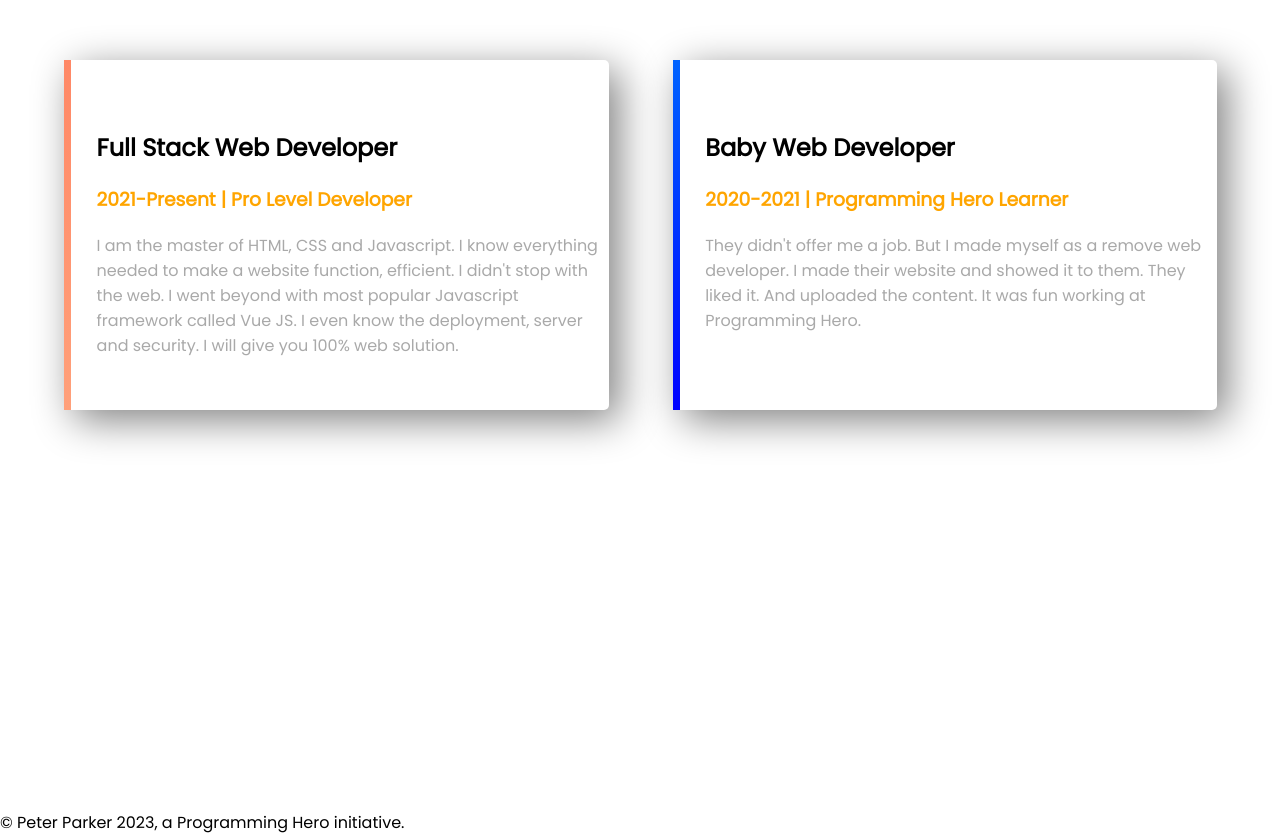
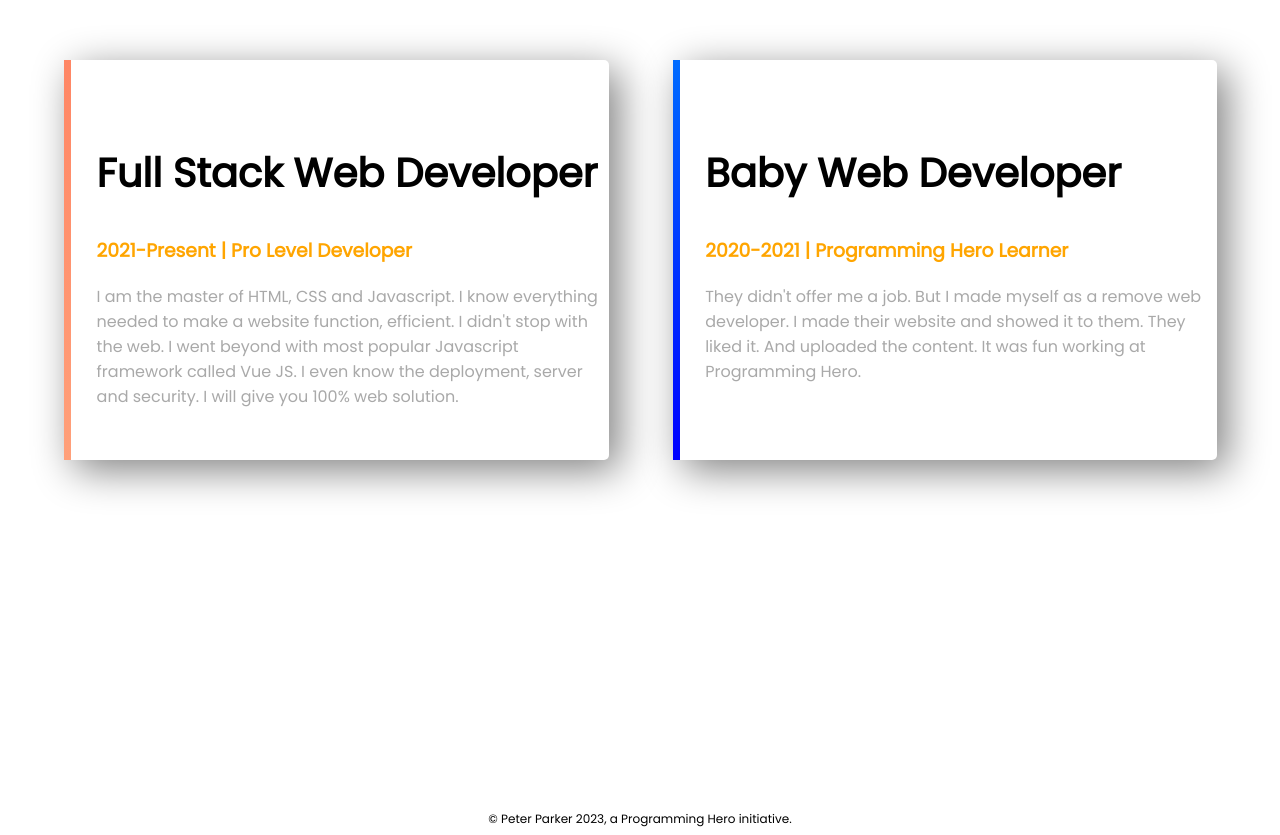
Before and after one commit to mourinath/Webportfolio, a plain HTML site: page index.html in a window 1280 px wide. Shown: the part 1440-2275 px from the top of the page. Drawn offline with Linux system fonts and the light colour scheme.

Commit message:
Update style.css

```diff
--- a/style.css
+++ b/style.css
@@ -51,6 +51,10 @@ p{
 .Second-Half img{
     width: 100%;
 }
+h2{
+    font-size: 40px;
+    font-weight: bold;
+}
 .Dream-Half{
     background-image: url("images/dream-bg.png");
     background-repeat: no-repeat;
@@ -67,7 +71,7 @@ p{
 .experience-area{
     box-shadow: 10px 10px 40px gray;
     border-radius: 5px;
-    height: 60%;
+    height: 70%;
     padding-top: 50px;
 
 }
@@ -81,3 +85,7 @@ p{
     border-image: linear-gradient(45deg,blue,cyan);
     border-image-slice:1;
 }
+footer{
+    text-align: center;
+    font-size: 12px;
+}
```
